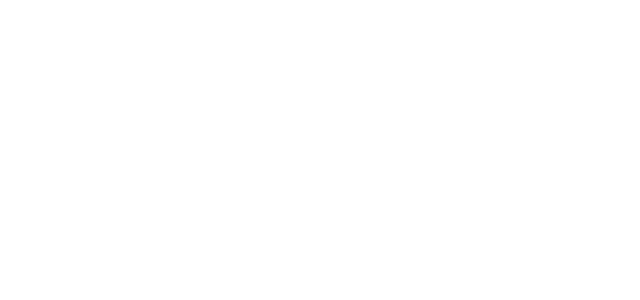
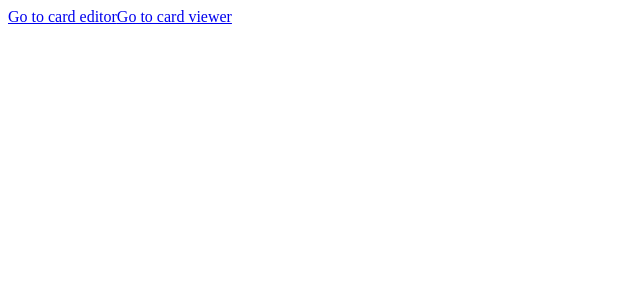
Before and after one commit to bryanhan77/datamatch-flashcards, a React (Create React App) app: page / in a window 1280 px wide. Shown: the top 300 px of the page, without its empty margins (0-640 px from the left). Built offline with nearby package versions, Linux system fonts and the light colour scheme.

Commit message:
part3a done

```diff
--- a/src/App.js
+++ b/src/App.js
@@ -1,6 +1,7 @@
 import React from 'react';
 import CardEditor from './CardEditor';
 import CardViewer from './CardViewer';
+import Homepage from './Homepage';
 
 import {Switch, Route} from 'react-router-dom';
 
@@ -38,7 +39,10 @@
         </Route>
         <Route exact path="/viewer">
           <CardViewer
-            cards={this.state.cards} />
+            cards={this.state.cards}/>
+        </Route>
+        <Route exact path="/">
+          <Homepage/>
         </Route>
       </Switch>
     );
--- a/src/CardEditor.js
+++ b/src/CardEditor.js
@@ -1,5 +1,7 @@
 import React from 'react';
 import './CardEditor.css';
+
+import {Link} from 'react-router-dom';
 
 class CardEditor extends React.Component {
     constructor(props) {
@@ -59,7 +61,7 @@
                     value={this.state.back} />
                 <button onClick={this.addCard}>Add card</button>
                 <hr/>
-                <button onClick={this.props.switchMode}>Go to card viewer</button>
+                <Link to="/viewer">Go to card viewer</Link>
             </div>
         );
     }
--- a/src/CardViewer.js
+++ b/src/CardViewer.js
@@ -1,5 +1,7 @@
 import React from 'react';
 import './CardViewer.css';
+
+import {Link} from 'react-router-dom'
 
 class CardViewer extends React.Component {
     constructor(props) {
@@ -36,7 +38,8 @@
                     disabled={this.state.index === this.props.cards.length - 1}
                     onClick={this.goRight}>Go right</button>
                 <hr/>
-                <button onClick={this.props.switchMode}>Go to card editor</button>
+                <Link to="/editor">Go to card editor</Link>
+
             </div>
         )
     }
--- /dev/null
+++ b/src/Homepage.js
@@ -0,0 +1,17 @@
+import React from 'react';
+// import './Homepage.css';
+
+import {Link} from 'react-router-dom'
+
+class Homepage extends React.Component {
+    render() {
+        return (
+            <div>
+                <Link to="/editor">Go to card editor</Link>
+                <Link to="/viewer">Go to card viewer</Link>
+            </div>
+        );
+    }
+}
+
+export default Homepage
```
